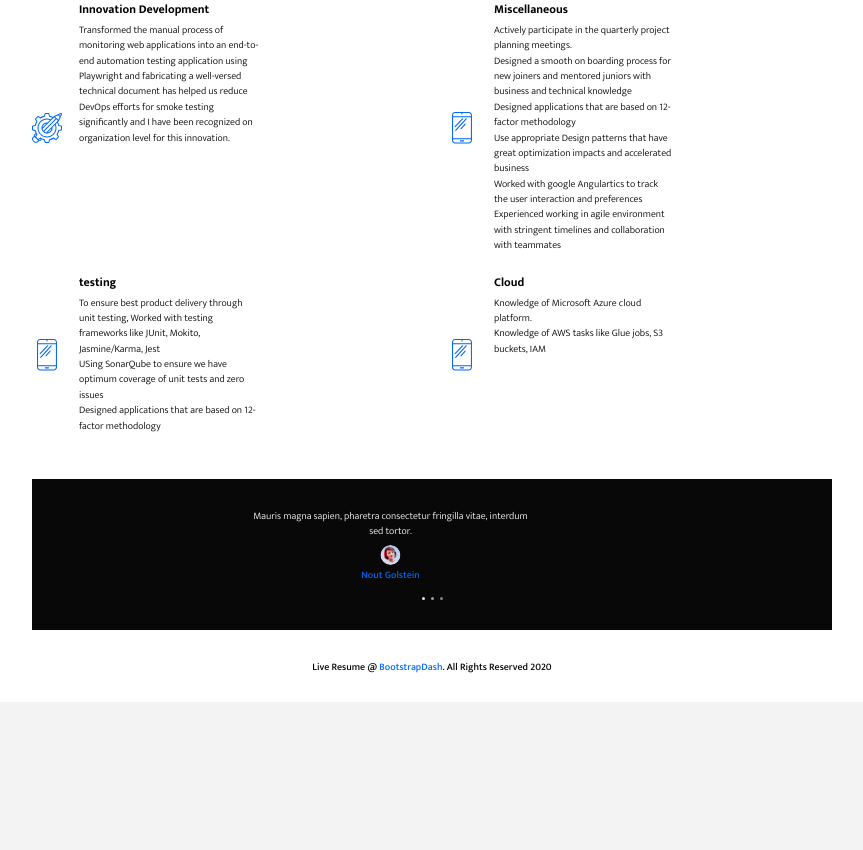
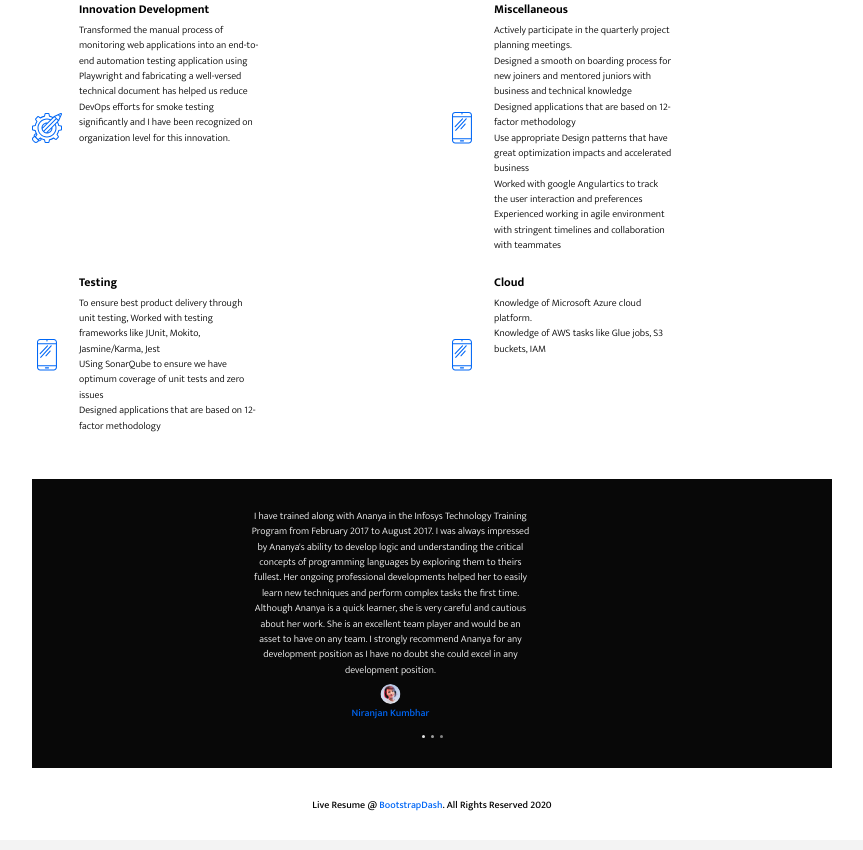
Before and after one commit to NiranjanKumbhar/AnnaPortfolio, a website: page index.html in a window 1280 px wide. Shown: the part 1157-2007 px from the top of the page, without its empty margins (328-1191 px from the left). Before the commit the page ends 1879 px from the top, so only its background shows below. Drawn offline with Linux system fonts and the light colour scheme.

Commit message:
Updating testimonial

```diff
--- a/index.html
+++ b/index.html
@@ -217,7 +217,7 @@
                             <img src="assets/images/004-smartphone.svg" alt="smartphone">
                         </div>
                         <div class="media-body">
-                            <h5 class="service-title"> testing</h5>
+                            <h5 class="service-title">Testing</h5>
                             <p class="service-description">To ensure best product delivery through unit testing, Worked with testing frameworks like JUnit, Mokito, Jasmine/Karma, Jest
                             </p>
                             <p class="service-description">USing SonarQube to ensure we have optimum coverage of unit tests and zero issues</p>
@@ -240,22 +240,30 @@
                 <div id="testimonialCarousel" class="testimonial-carousel carousel slide" data-ride="carousel">
                     <div class="carousel-inner">
                         <div class="carousel-item active">
-                            <p class="testimonial-content">Mauris magna sapien, pharetra consectetur fringilla vitae,
-                                interdum sed tortor.</p>
+                            <p class="testimonial-content">
+                                I have trained along with Ananya in the Infosys Technology Training Program from February 2017
+                                 to August 2017. I was always impressed by Ananya's ability to develop logic and understanding
+                                  the critical concepts of programming languages by exploring them to theirs fullest.
+                                  Her ongoing professional developments helped her to easily learn new techniques and
+                                   perform complex tasks the first time. Although Ananya is a quick learner, she is very
+                                   careful and cautious about her work. She is an excellent team player and would be an asset
+                                    to have on any team. I strongly recommend Ananya for any development position as I have no
+                                     doubt she could excel in any development position.</p>
                             <img src="assets/images/Profile.png" alt="profile" class="testimonial-img">
-                            <p class="testimonial-name">Nout Golstein</p>
+                            <p class="testimonial-name">Niranjan Kumbhar</p>
                         </div>
                         <div class="carousel-item">
-                            <p class="testimonial-content">Mauris magna sapien, pharetra consectetur fringilla vitae,
-                                interdum sed tortor.</p>
+                            <p class="testimonial-content">She is hard working and dedicated towards her work and a great team player.</p>
                             <img src="assets/images/Profile.png" alt="profile" class="testimonial-img">
-                            <p class="testimonial-name">Nout Golstein</p>
+                            <p class="testimonial-name">Dibyakanta Sahoo</p>
                         </div>
                         <div class="carousel-item">
-                            <p class="testimonial-content">Mauris magna sapien, pharetra consectetur fringilla vitae,
-                                interdum sed tortor.</p>
+                            <p class="testimonial-content">
+                                Ananya was quite dedicated and passionate about her work. She is a quick learner and understands different facets of multidimensional work.
+                                She overshot her targets for both development and testing most of the time which gave her more opportunities to expand her horizon. Her performance was well complimented by the recognitions she was given in the company.
+                                I wish Ananya the best, and I know for sure that whichever team she's a part of, would be very lucky..</p>
                             <img src="assets/images/Profile.png" alt="profile" class="testimonial-img">
-                            <p class="testimonial-name">Nout Golstein</p>
+                            <p class="testimonial-name">Siddharth Pathak</p>
                         </div>
                     </div>
                     <ol class="carousel-indicators">
```
